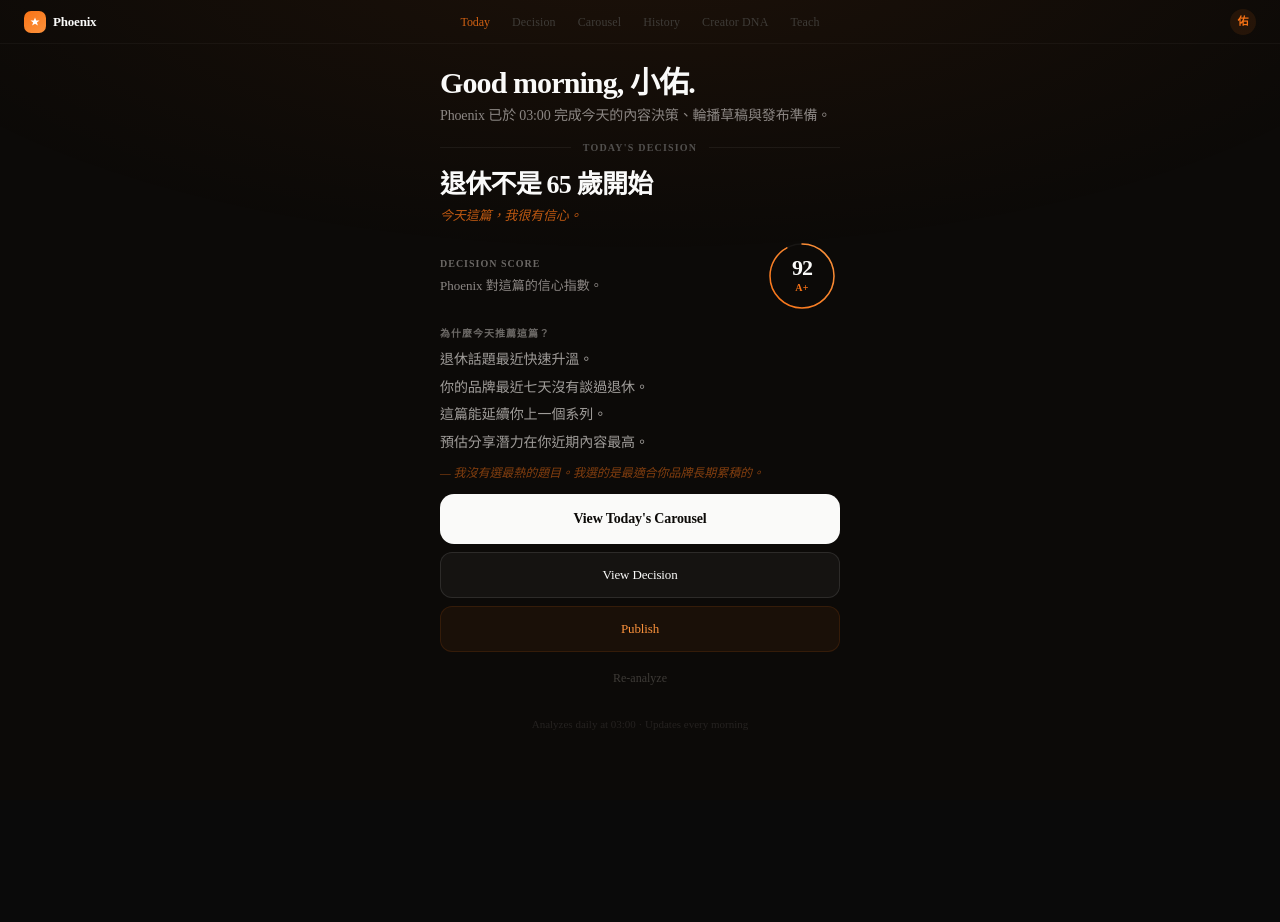
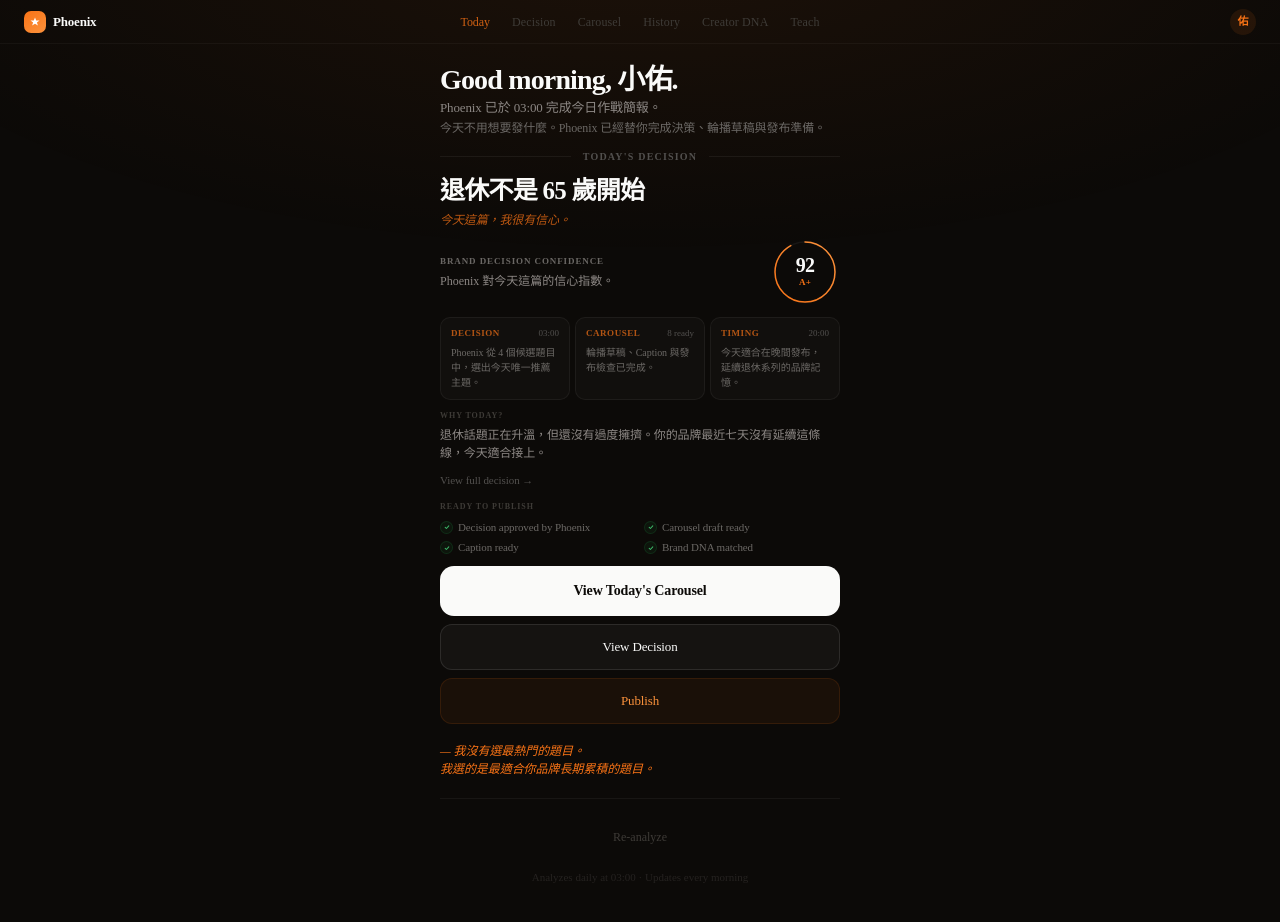
Before and after one commit to yusenghsu/phoenix, a Next.js app: page / in a window 1280 px wide. Shown: the top 922 px of the page. Before the commit the page ends 800 px from the top, so only its background shows below. Built offline with nearby package versions, Linux system fonts and the light colour scheme.

Commit message:
Issue #008 Today operating brief
Enhance homepage into a daily operating brief with readiness status and decision context.

```diff
--- a/src/app/page.tsx
+++ b/src/app/page.tsx
@@ -11,29 +11,45 @@ const DECISIONS = [
     topic: "退休不是 65 歲開始",
     score: 92,
     grade: "A+",
-    reasons: [
-      "退休話題最近快速升溫。",
-      "你的品牌最近七天沒有談過退休。",
-      "這篇能延續你上一個系列。",
-      "預估分享潛力在你近期內容最高。",
-    ],
-    personality: "我沒有選最熱的題目。我選的是最適合你品牌長期累積的。",
+    personality: "我沒有選最熱門的題目。\n我選的是最適合你品牌長期累積的題目。",
   },
   {
     topic: "增員不是招募，是選人",
     score: 87,
     grade: "A",
-    reasons: [
-      "增員話題在你的受眾中持續升溫。",
-      "你的增員目標剛好與這週市場熱點對齊。",
-      "超過 30 天沒有這類內容了。",
-      "故事型的增員貼文最能引發分享。",
-    ],
     personality: "今天我沒有追熱門，而是選擇品牌長期價值。",
   },
 ];
 
-// ─── Score Ring ────────────────────────────────────────────────────────────────
+const BRIEF = [
+  {
+    label: "Decision",
+    status: "03:00",
+    desc: "Phoenix 從 4 個候選題目中，選出今天唯一推薦主題。",
+  },
+  {
+    label: "Carousel",
+    status: "8 ready",
+    desc: "輪播草稿、Caption 與發布檢查已完成。",
+  },
+  {
+    label: "Timing",
+    status: "20:00",
+    desc: "今天適合在晚間發布，延續退休系列的品牌記憶。",
+  },
+];
+
+const WHY_TODAY =
+  "退休話題正在升溫，但還沒有過度擁擠。你的品牌最近七天沒有延續這條線，今天適合接上。";
+
+const READINESS = [
+  "Decision approved by Phoenix",
+  "Carousel draft ready",
+  "Caption ready",
+  "Brand DNA matched",
+];
+
+// ─── Score Ring ───────────────────────────────────────────────────────────────
 
 function ScoreRing({
   score,
@@ -44,51 +60,51 @@ function ScoreRing({
   grade: string;
   visible: boolean;
 }) {
-  const r = 32;
+  const r = 30;
   const circ = 2 * Math.PI * r;
   const offset = visible ? circ * (1 - score / 100) : circ;
 
   return (
-    <div style={{ position: "relative", width: 76, height: 76, flexShrink: 0 }}>
-      <svg width="76" height="76" viewBox="0 0 76 76" style={{ position: "absolute", inset: 0 }} aria-hidden>
+    <div style={{ position: "relative", width: 70, height: 70, flexShrink: 0 }}>
+      <svg width="70" height="70" viewBox="0 0 70 70" style={{ position: "absolute", inset: 0 }} aria-hidden>
         <defs>
           <linearGradient id="ringGrad" x1="0%" y1="0%" x2="100%" y2="100%">
             <stop offset="0%" stopColor="#F97316" />
             <stop offset="100%" stopColor="#FB923C" />
           </linearGradient>
         </defs>
-        <circle cx="38" cy="38" r={r} fill="none" stroke="rgba(255,255,255,0.05)" strokeWidth="1.5" />
+        <circle cx="35" cy="35" r={r} fill="none" stroke="rgba(255,255,255,0.05)" strokeWidth="1.5" />
         <circle
-          cx="38" cy="38" r={r}
-          fill="none"
-          stroke="url(#ringGrad)"
-          strokeWidth="1.5"
-          strokeLinecap="round"
-          strokeDasharray={circ}
-          strokeDashoffset={offset}
-          transform="rotate(-90 38 38)"
+          cx="35" cy="35" r={r} fill="none" stroke="url(#ringGrad)" strokeWidth="1.5"
+          strokeLinecap="round" strokeDasharray={circ} strokeDashoffset={offset}
+          transform="rotate(-90 35 35)"
           style={{ transition: "stroke-dashoffset 1.1s cubic-bezier(0.16,1,0.3,1) 0.2s" }}
         />
       </svg>
-      <div
-        style={{
-          position: "absolute", inset: 0,
-          display: "flex", flexDirection: "column",
-          alignItems: "center", justifyContent: "center", gap: 1,
-        }}
-      >
-        <span style={{ fontSize: 22, fontWeight: 700, letterSpacing: "-0.04em", lineHeight: 1, color: "#FAFAF9" }}>
+      <div style={{ position: "absolute", inset: 0, display: "flex", flexDirection: "column", alignItems: "center", justifyContent: "center", gap: 1 }}>
+        <span style={{ fontSize: 20, fontWeight: 700, letterSpacing: "-0.04em", lineHeight: 1, color: "#FAFAF9" }}>
           {score}
         </span>
-        <span
-          style={{
-            fontSize: 10, fontWeight: 600, color: "#F97316", letterSpacing: "0.02em",
-            opacity: visible ? 1 : 0, transition: "opacity 0.4s ease 0.6s",
-          }}
-        >
+        <span style={{ fontSize: 9, fontWeight: 600, color: "#F97316", letterSpacing: "0.02em", opacity: visible ? 1 : 0, transition: "opacity 0.4s ease 0.6s" }}>
           {grade}
         </span>
       </div>
+    </div>
+  );
+}
+
+// ─── Check icon ───────────────────────────────────────────────────────────────
+
+function Check() {
+  return (
+    <div style={{
+      width: 13, height: 13, borderRadius: "50%", flexShrink: 0,
+      background: "rgba(34,197,94,0.06)", border: "1px solid rgba(34,197,94,0.14)",
+      display: "flex", alignItems: "center", justifyContent: "center",
+    }}>
+      <svg width="6" height="6" viewBox="0 0 10 10" fill="none">
+        <path d="M2 5.5L4 7.5L8 3" stroke="rgba(74,222,128,0.8)" strokeWidth="1.7" strokeLinecap="round" strokeLinejoin="round" />
+      </svg>
     </div>
   );
 }
@@ -130,13 +146,10 @@ export default function Home() {
       <div
         aria-hidden
         className="pointer-events-none fixed inset-0 z-0"
-        style={{
-          background:
-            "radial-gradient(ellipse 65% 40% at 50% -8%, rgba(249,115,22,0.07) 0%, transparent 100%)",
-        }}
+        style={{ background: "radial-gradient(ellipse 65% 40% at 50% -8%, rgba(249,115,22,0.07) 0%, transparent 100%)" }}
       />
 
-      {/* ── Nav ── */}
+      {/* Nav */}
       <PhoenixHeader
         right={
           <div
@@ -148,38 +161,21 @@ export default function Home() {
         }
       />
 
-      {/* ── Content ── */}
-      <main
-        className="relative z-10 flex flex-col items-center px-6"
-        style={{ paddingTop: 22, paddingBottom: 40 }}
-      >
+      {/* Main */}
+      <main className="relative z-10 flex flex-col items-center px-6" style={{ paddingTop: 20, paddingBottom: 40 }}>
         <div className="w-full" style={{ maxWidth: 400 }}>
 
           {/* ── Hero ── */}
           {ready && (
-            <div className="animate-fade-up" style={{ marginBottom: 14 }}>
-              <h1
-                style={{
-                  color: "#FAFAF9",
-                  fontSize: 30,
-                  fontWeight: 580,
-                  letterSpacing: "-0.03em",
-                  lineHeight: 1.15,
-                  marginBottom: 4,
-                }}
-              >
-                Good morning,{" "}
-                <span style={{ fontWeight: 700 }}>小佑.</span>
+            <div className="animate-fade-up" style={{ marginBottom: 12 }}>
+              <h1 style={{ color: "#FAFAF9", fontSize: 28, fontWeight: 580, letterSpacing: "-0.03em", lineHeight: 1.15, marginBottom: 3 }}>
+                Good morning, <span style={{ fontWeight: 700 }}>小佑.</span>
               </h1>
-              <p
-                style={{
-                  color: "#8C8784",
-                  fontSize: 14,
-                  lineHeight: 1.55,
-                  letterSpacing: "-0.01em",
-                }}
-              >
-                Phoenix 已於 03:00 完成今天的內容決策、輪播草稿與發布準備。
+              <p style={{ color: "#8C8784", fontSize: 13, lineHeight: 1.45, letterSpacing: "-0.01em", marginBottom: 2 }}>
+                Phoenix 已於 03:00 完成今日作戰簡報。
+              </p>
+              <p style={{ color: "#6B6865", fontSize: 12, lineHeight: 1.45, letterSpacing: "-0.01em" }}>
+                今天不用想要發什麼。Phoenix 已經替你完成決策、輪播草稿與發布準備。
               </p>
             </div>
           )}
@@ -190,198 +186,131 @@ export default function Home() {
 
               {/* Analyzing overlay */}
               {analyzing && (
-                <div
-                  className="absolute inset-0 z-10 flex flex-col items-center justify-center gap-3"
-                  style={{ pointerEvents: "none" }}
-                >
+                <div className="absolute inset-0 z-10 flex flex-col items-center justify-center gap-3" style={{ pointerEvents: "none" }}>
                   <div className="flex gap-[5px]">
                     {[0, 1, 2].map((i) => (
-                      <span
-                        key={i}
-                        className="inline-block rounded-full"
-                        style={{
-                          width: 4, height: 4,
-                          background: "#F97316",
-                          animation: `blink 1.3s ease-in-out ${i * 0.22}s infinite`,
-                        }}
+                      <span key={i} className="inline-block rounded-full"
+                        style={{ width: 4, height: 4, background: "#F97316", animation: `blink 1.3s ease-in-out ${i * 0.22}s infinite` }}
                       />
                     ))}
                   </div>
-                  <span style={{ color: "#52504E", fontSize: 11, letterSpacing: "0.05em" }}>
-                    Phoenix is thinking
-                  </span>
+                  <span style={{ color: "#52504E", fontSize: 11, letterSpacing: "0.05em" }}>Phoenix is thinking</span>
                 </div>
               )}
 
               <div style={{ opacity: analyzing ? 0.05 : 1, transition: "opacity 0.45s ease" }}>
 
-                {/* Section label */}
-                <div className="flex items-center gap-3" style={{ marginBottom: 14 }}>
+                {/* Section separator */}
+                <div className="flex items-center gap-3" style={{ marginBottom: 12 }}>
                   <div style={{ flex: 1, height: 1, background: "rgba(255,255,255,0.06)" }} />
-                  <span
-                    style={{
-                      color: "#52504E", fontSize: 10, fontWeight: 600,
-                      letterSpacing: "0.12em", textTransform: "uppercase",
-                    }}
-                  >
+                  <span style={{ color: "#52504E", fontSize: 10, fontWeight: 600, letterSpacing: "0.12em", textTransform: "uppercase" }}>
                     Today&apos;s Decision
                   </span>
                   <div style={{ flex: 1, height: 1, background: "rgba(255,255,255,0.06)" }} />
                 </div>
 
                 {/* Topic */}
-                <h2
-                  style={{
-                    color: "#FAFAF9",
-                    fontSize: 26,
-                    fontWeight: 680,
-                    letterSpacing: "-0.03em",
-                    lineHeight: 1.2,
-                    marginBottom: 6,
-                  }}
-                >
+                <h2 style={{ color: "#FAFAF9", fontSize: 25, fontWeight: 680, letterSpacing: "-0.03em", lineHeight: 1.2, marginBottom: 5 }}>
                   {decision.topic}
                 </h2>
 
                 {/* Confidence one-liner */}
-                <p
-                  style={{
-                    color: "#F97316",
-                    fontSize: 13,
-                    fontStyle: "italic",
-                    opacity: 0.75,
-                    letterSpacing: "-0.01em",
-                    marginBottom: 12,
-                  }}
-                >
+                <p style={{ color: "#F97316", fontSize: 12, fontStyle: "italic", opacity: 0.75, letterSpacing: "-0.01em", marginBottom: 8 }}>
                   今天這篇，我很有信心。
                 </p>
 
                 {/* Score row */}
-                <div className="flex items-center justify-between" style={{ marginBottom: 12 }}>
+                <div className="flex items-center justify-between" style={{ marginBottom: 10 }}>
                   <div>
-                    <p
-                      style={{
-                        color: "#6B6865", fontSize: 10, fontWeight: 600,
-                        letterSpacing: "0.1em", textTransform: "uppercase", marginBottom: 5,
-                      }}
-                    >
-                      Decision Score
+                    <p style={{ color: "#6B6865", fontSize: 9, fontWeight: 600, letterSpacing: "0.1em", textTransform: "uppercase", marginBottom: 4 }}>
+                      Brand Decision Confidence
                     </p>
-                    <p style={{ color: "#8C8784", fontSize: 13, lineHeight: 1.5, maxWidth: 210 }}>
-                      Phoenix 對這篇的信心指數。
+                    <p style={{ color: "#8C8784", fontSize: 12, lineHeight: 1.4, maxWidth: 195 }}>
+                      Phoenix 對今天這篇的信心指數。
                     </p>
                   </div>
                   <ScoreRing score={decision.score} grade={decision.grade} visible={scoreVisible} />
                 </div>
 
-                {/* Reasons */}
+                {/* ── Today's Operating Brief — 3 cards ── */}
+                <div style={{ display: "grid", gridTemplateColumns: "1fr 1fr 1fr", gap: 5, marginBottom: 10 }}>
+                  {BRIEF.map((item) => (
+                    <div
+                      key={item.label}
+                      style={{
+                        padding: "9px 10px",
+                        borderRadius: 10,
+                        background: "rgba(255,255,255,0.025)",
+                        border: "1px solid rgba(255,255,255,0.05)",
+                      }}
+                    >
+                      <div style={{ display: "flex", alignItems: "center", justifyContent: "space-between", marginBottom: 4 }}>
+                        <span style={{ color: "#F97316", fontSize: 9, fontWeight: 600, letterSpacing: "0.06em", textTransform: "uppercase", opacity: 0.7 }}>
+                          {item.label}
+                        </span>
+                        <span style={{ color: "#52504E", fontSize: 9 }}>
+                          {item.status}
+                        </span>
+                      </div>
+                      <p style={{ color: "#6B6865", fontSize: 10, lineHeight: 1.5, letterSpacing: "-0.005em" }}>
+                        {item.desc}
+                      </p>
+                    </div>
+                  ))}
+                </div>
+
+                {/* ── Why today? ── */}
                 <div style={{ marginBottom: 10 }}>
-                  <p
-                    style={{
-                      color: "#6B6865", fontSize: 10, fontWeight: 600,
-                      letterSpacing: "0.1em", textTransform: "uppercase", marginBottom: 8,
-                    }}
+                  <p style={{ color: "#3E3B37", fontSize: 8, fontWeight: 600, letterSpacing: "0.12em", textTransform: "uppercase", marginBottom: 4 }}>
+                    Why today?
+                  </p>
+                  <p style={{ color: "#8C8784", fontSize: 12, lineHeight: 1.5, letterSpacing: "-0.01em", marginBottom: 5 }}>
+                    {WHY_TODAY}
+                  </p>
+                  <button
+                    onClick={() => router.push("/decision")}
+                    style={{ background: "none", border: "none", padding: 0, color: "#52504E", fontSize: 11, letterSpacing: "-0.005em", cursor: "pointer" }}
                   >
-                    為什麼今天推薦這篇？
+                    View full decision →
+                  </button>
+                </div>
+
+                {/* ── Ready to publish ── */}
+                <div style={{ marginBottom: 10 }}>
+                  <p style={{ color: "#3E3B37", fontSize: 8, fontWeight: 600, letterSpacing: "0.12em", textTransform: "uppercase", marginBottom: 6 }}>
+                    Ready to publish
                   </p>
-                  <div style={{ display: "flex", flexDirection: "column", gap: 6 }}>
-                    {decision.reasons.map((r, i) => (
-                      <p
-                        key={i}
-                        style={{
-                          color: "#A09D9A",
-                          fontSize: 14,
-                          lineHeight: 1.55,
-                          letterSpacing: "-0.005em",
-                        }}
-                      >
-                        {r}
-                      </p>
+                  <div style={{ display: "grid", gridTemplateColumns: "1fr 1fr", columnGap: 8, rowGap: 4 }}>
+                    {READINESS.map((item) => (
+                      <div key={item} style={{ display: "flex", alignItems: "center", gap: 5 }}>
+                        <Check />
+                        <span style={{ color: "#6B6865", fontSize: 11, letterSpacing: "-0.01em", overflow: "hidden", textOverflow: "ellipsis", whiteSpace: "nowrap" }}>
+                          {item}
+                        </span>
+                      </div>
                     ))}
                   </div>
                 </div>
 
-                {/* Personality */}
-                <p
-                  style={{
-                    color: "#F97316",
-                    fontSize: 12,
-                    opacity: 0.5,
-                    fontStyle: "italic",
-                    letterSpacing: "-0.005em",
-                    marginBottom: 12,
-                  }}
-                >
-                  — {decision.personality}
-                </p>
-
-                {/* ── Actions ── */}
+                {/* ── Main actions ── */}
                 <div style={{ display: "flex", flexDirection: "column", gap: 8 }}>
-                  {/* Primary: View Carousel */}
                   <button
                     onClick={() => router.push("/carousel")}
-                    style={{
-                      width: "100%", height: 50,
-                      borderRadius: 14,
-                      background: "#FAFAF9",
-                      color: "#0C0A08",
-                      fontSize: 14, fontWeight: 600,
-                      letterSpacing: "-0.01em",
-                      border: "none",
-                    }}
+                    style={{ width: "100%", height: 50, borderRadius: 14, background: "#FAFAF9", color: "#0C0A08", fontSize: 14, fontWeight: 600, letterSpacing: "-0.01em", border: "none" }}
                   >
                     View Today&apos;s Carousel
                   </button>
-
-                  {/* Secondary: View Decision */}
                   <button
                     onClick={() => router.push("/decision")}
-                    style={{
-                      width: "100%", height: 46,
-                      borderRadius: 12,
-                      background: "rgba(255,255,255,0.04)",
-                      color: "#FAFAF9",
-                      fontSize: 13, fontWeight: 500,
-                      letterSpacing: "-0.01em",
-                      border: "1px solid rgba(255,255,255,0.1)",
-                    }}
+                    style={{ width: "100%", height: 46, borderRadius: 12, background: "rgba(255,255,255,0.04)", color: "#FAFAF9", fontSize: 13, fontWeight: 500, letterSpacing: "-0.01em", border: "1px solid rgba(255,255,255,0.1)" }}
                   >
                     View Decision
                   </button>
-
-                  {/* Tertiary: Publish */}
                   <button
                     onClick={() => router.push("/publish")}
-                    style={{
-                      width: "100%", height: 46,
-                      borderRadius: 12,
-                      background: "rgba(249,115,22,0.06)",
-                      color: "#FB923C",
-                      fontSize: 13, fontWeight: 500,
-                      letterSpacing: "-0.01em",
-                      border: "1px solid rgba(249,115,22,0.12)",
-                    }}
+                    style={{ width: "100%", height: 46, borderRadius: 12, background: "rgba(249,115,22,0.06)", color: "#FB923C", fontSize: 13, fontWeight: 500, letterSpacing: "-0.01em", border: "1px solid rgba(249,115,22,0.12)" }}
                   >
                     Publish
-                  </button>
-
-                  {/* Ghost: Re-analyze */}
-                  <button
-                    onClick={handleReanalyze}
-                    disabled={analyzing}
-                    style={{
-                      width: "100%", height: 36,
-                      borderRadius: 10,
-                      background: "transparent",
-                      color: "#3E3B37",
-                      fontSize: 12, fontWeight: 400,
-                      border: "none",
-                      opacity: analyzing ? 0.3 : 1,
-                      transition: "opacity 0.2s",
-                    }}
-                  >
-                    Re-analyze
                   </button>
                 </div>
 
@@ -389,15 +318,40 @@ export default function Home() {
             </div>
           )}
 
-          {/* Footer */}
+          {/* ── Below fold ── */}
+
           {ready && (
             <p
               className="animate-fade-up delay-400"
-              style={{ color: "#252220", fontSize: 11, textAlign: "center", marginTop: 20 }}
+              style={{ color: "#F97316", fontSize: 12, opacity: 0.4, fontStyle: "italic", letterSpacing: "-0.005em", marginTop: 18, whiteSpace: "pre-line" }}
+            >
+              — {decision.personality}
+            </p>
+          )}
+
+          {ready && (
+            <div style={{ height: 1, background: "rgba(255,255,255,0.05)", margin: "20px 0" }} />
+          )}
+
+          {ready && (
+            <button
+              onClick={handleReanalyze}
+              disabled={analyzing}
+              style={{ width: "100%", height: 36, borderRadius: 10, background: "transparent", color: "#3E3B37", fontSize: 12, fontWeight: 400, border: "none", opacity: analyzing ? 0.3 : 1, transition: "opacity 0.2s" }}
+            >
+              Re-analyze
+            </button>
+          )}
+
+          {ready && (
+            <p
+              className="animate-fade-up delay-500"
+              style={{ color: "#252220", fontSize: 11, textAlign: "center", marginTop: 14 }}
             >
               Analyzes daily at 03:00 · Updates every morning
             </p>
           )}
+
         </div>
       </main>
     </div>
```
